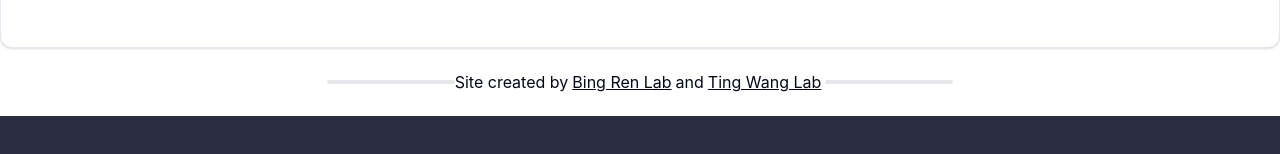
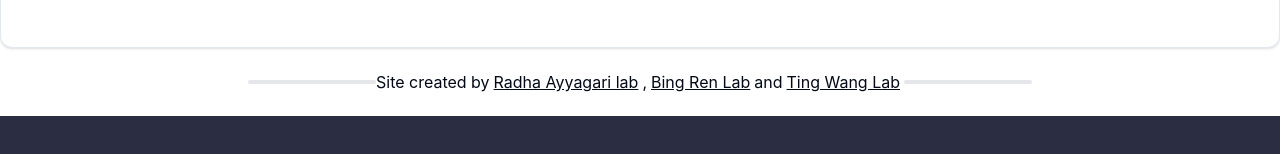
Before and after one commit to twlab/EyeEpigenome, a React (Vite) app: page / in a window 1280 px wide. Shown: the part 380-534 px from the top of the page. Built offline with nearby package versions, Linux system fonts and the light colour scheme.

Commit message:
browser url update

```diff
--- a/src/App.tsx
+++ b/src/App.tsx
@@ -36,6 +36,13 @@ function App() {
         >
           Site created by{" "}
           <a
+            href="http://ayyagarilab.ucsd.edu/"
+            target="_blank"
+            rel="noreferrer"
+          >
+            Radha Ayyagari lab
+          </a>{" "},
+          <a
             href="http://renlab.sdsc.edu/renlab_website/"
             target="_blank"
             rel="noreferrer"
--- a/src/BrowserFrame.tsx
+++ b/src/BrowserFrame.tsx
@@ -1,6 +1,6 @@
 
 export default function BrowserFrame({hubId}) {
-        const url = `https://epigenomegateway.wustl.edu/browser/?genome=hg38&hub=https://hcwxisape8.execute-api.us-east-1.amazonaws.com/dev/datahub/${hubId}`;
+        const url = `https://epigenomegateway.wustl.edu/browser2022/?genome=hg38&hub=https://hcwxisape8.execute-api.us-east-1.amazonaws.com/dev/datahub/${hubId}`;
             return (
                 <iframe title="eg-react" src={`${url}`} style={{ width: '100vw', height: '100vh' }}></iframe>
             )
--- a/src/ImageMapperCell.tsx
+++ b/src/ImageMapperCell.tsx
@@ -306,7 +306,7 @@ function ImageMapperCell(props: any) {
                 <p className="px-4">
                   Open the visualization in a new window,{" "}
                   <a
-                    href={`https://epigenomegateway.wustl.edu/browser/?genome=hg38&hub=https://hcwxisape8.execute-api.us-east-1.amazonaws.com/dev/datahub/${props.hubId}`}
+                    href={`https://epigenomegateway.wustl.edu/browser2022/?genome=hg38&hub=https://hcwxisape8.execute-api.us-east-1.amazonaws.com/dev/datahub/${props.hubId}`}
                     target="_blank"
                     rel="noreferrer"
                   >
```
Also changed, not shown: 1 other file (tests, documents, lock files or other folders).
